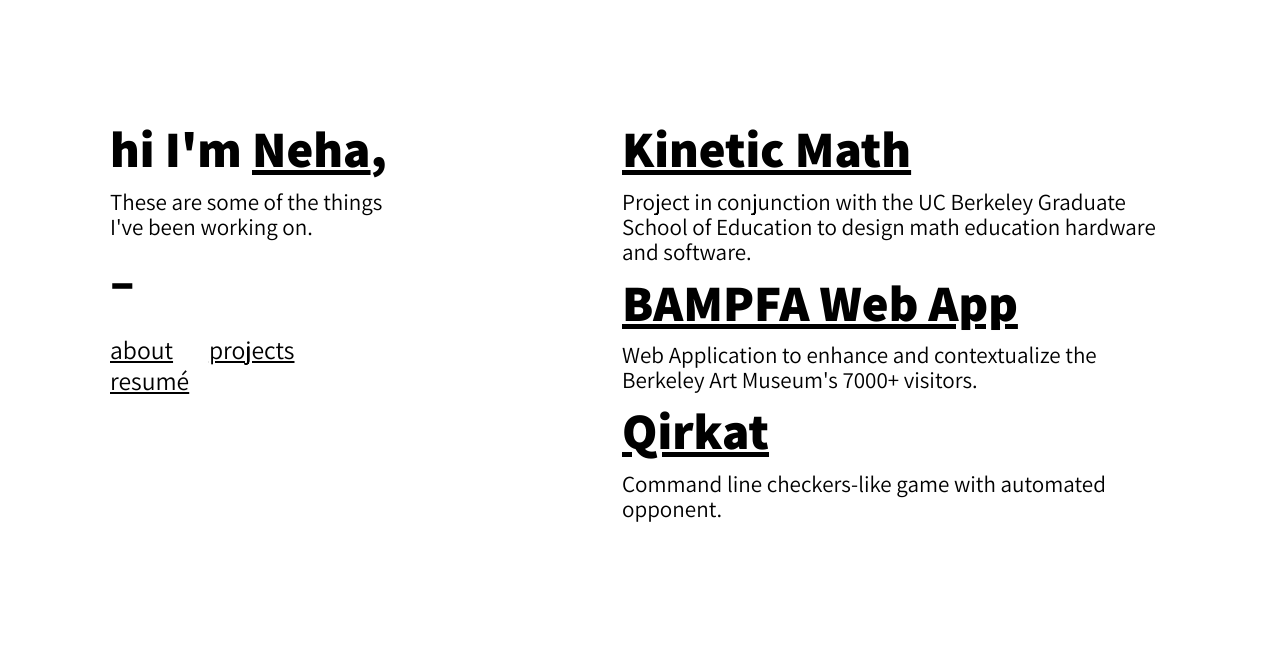
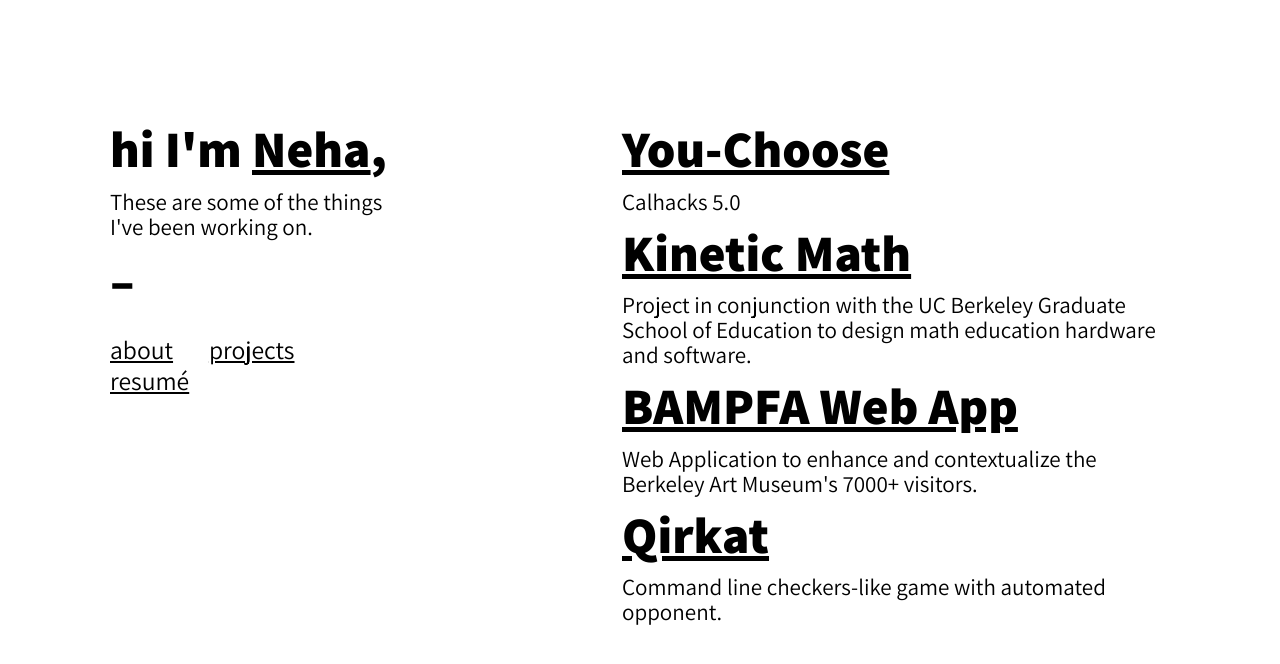
Before and after one commit to nehadabke/nehadabke.github.io, a plain HTML site: page projects.html in a window 1280 px wide. Drawn offline with Linux system fonts and the light colour scheme.

Commit message:
you choose

```diff
--- a/projects.html
+++ b/projects.html
@@ -103,6 +103,8 @@ body {
   </div>
   <div class="column right" style="background-color:#ffff;">
     <div class="header">
+        <h1><a href="you-choose/you-choose/client/spyfall.html">You-Choose</a></h1>
+        <p>Calhacks 5.0</p>
     		<h1><a href="index.html">Kinetic Math</a></h1>
         <p>Project in conjunction with the UC Berkeley Graduate School of Education to design math education hardware and software.</p>
 
```
Also changed, not shown: 1 other file.
